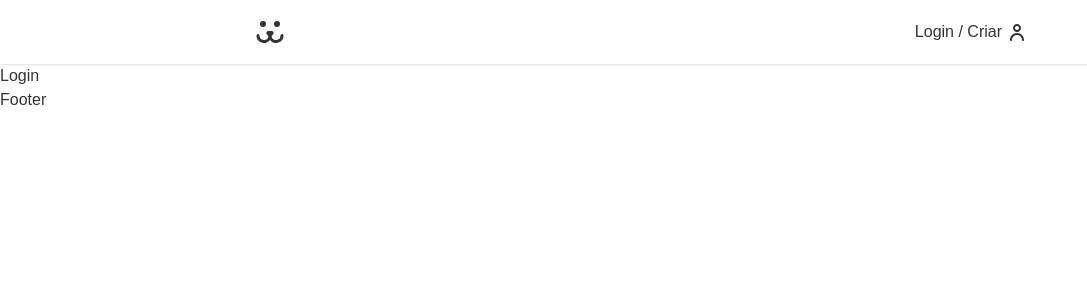
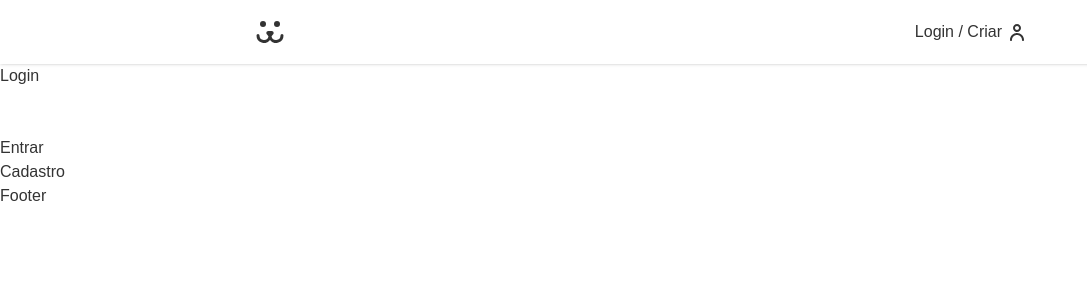
Before and after one commit to kauasilvandrade/Dogs, a React (Vite) app: page /login in a window 1280 px wide. Shown: the top 300 px of the page, without its empty margins (0-1087 px from the left). Built offline with nearby package versions, Linux system fonts and the light colour scheme.

Commit message:
feat: cria rotas loginForm, loginCreate, loginPasswordLost e loginPasswordReset

```diff
--- a/src/App.tsx
+++ b/src/App.tsx
@@ -13,7 +13,7 @@ export function App() {
         <Header />
         <Routes>
           <Route path="/" index element={<Home />} />
-          <Route path="/login" index element={<Login />} />
+          <Route path="/login/*" index element={<Login />} />
         </Routes>
         <Footer />
       </BrowserRouter>
--- /dev/null
+++ b/src/components/Login/LoginCreate/index.tsx
@@ -0,0 +1,3 @@
+export function LoginCreate() {
+  return <div>LoginCreate</div>;
+}
--- /dev/null
+++ b/src/components/Login/LoginForm/index.tsx
@@ -0,0 +1,48 @@
+import { use, useState } from "react";
+import { Link } from "react-router";
+
+export function LoginForm() {
+  const [username, setUsername] = useState("");
+  const [password, setPassword] = useState("");
+
+  async function handleSubmit(e: React.FormEvent) {
+    e.preventDefault();
+
+    const response = await fetch(
+      "https:dogsapi.origamid.dev/json/jwt-auth/v1/token",
+      {
+        method: "POST",
+        headers: {
+          "Content-Type": "application/json",
+        },
+        body: JSON.stringify({
+          username,
+          password,
+        }),
+      },
+    );
+    const json = await response.json();
+    console.log(response);
+    console.log(json);
+  }
+
+  return (
+    <section>
+      <h1>Login</h1>
+      <form action="" onSubmit={handleSubmit}>
+        <input
+          type="text"
+          value={username}
+          onChange={(e) => setUsername(e.target.value)}
+        />
+        <input
+          type="password"
+          value={password}
+          onChange={(e) => setPassword(e.target.value)}
+        />
+        <button>Entrar</button>
+      </form>
+      <Link to={"/login/criar"}>Cadastro</Link>
+    </section>
+  );
+}
--- /dev/null
+++ b/src/components/Login/LoginPasswordLost/index.tsx
@@ -0,0 +1,3 @@
+export function LoginPasswordLost() {
+  return <div>LoginPasswordLost</div>;
+}
--- /dev/null
+++ b/src/components/Login/LoginPasswordReset/index.tsx
@@ -0,0 +1,3 @@
+export function LoginPasswordReset() {
+  return <div>LoginPasswordReset</div>;
+}
--- a/src/components/Login/index.tsx
+++ b/src/components/Login/index.tsx
@@ -1,3 +1,18 @@
+import { Route, Routes } from "react-router";
+import { LoginForm } from "./LoginForm";
+import { LoginCreate } from "./LoginCreate";
+import { LoginPasswordLost } from "./LoginPasswordLost";
+import { LoginPasswordReset } from "./LoginPasswordReset";
+
 export function Login() {
-  return <div>Login</div>;
+  return (
+    <div>
+      <Routes>
+        <Route path="/" element={<LoginForm />} />
+        <Route path="/criar" element={<LoginCreate />} />
+        <Route path="/perdeu" element={<LoginPasswordLost />} />
+        <Route path="/resetar" element={<LoginPasswordReset />} />
+      </Routes>
+    </div>
+  );
 }
```
